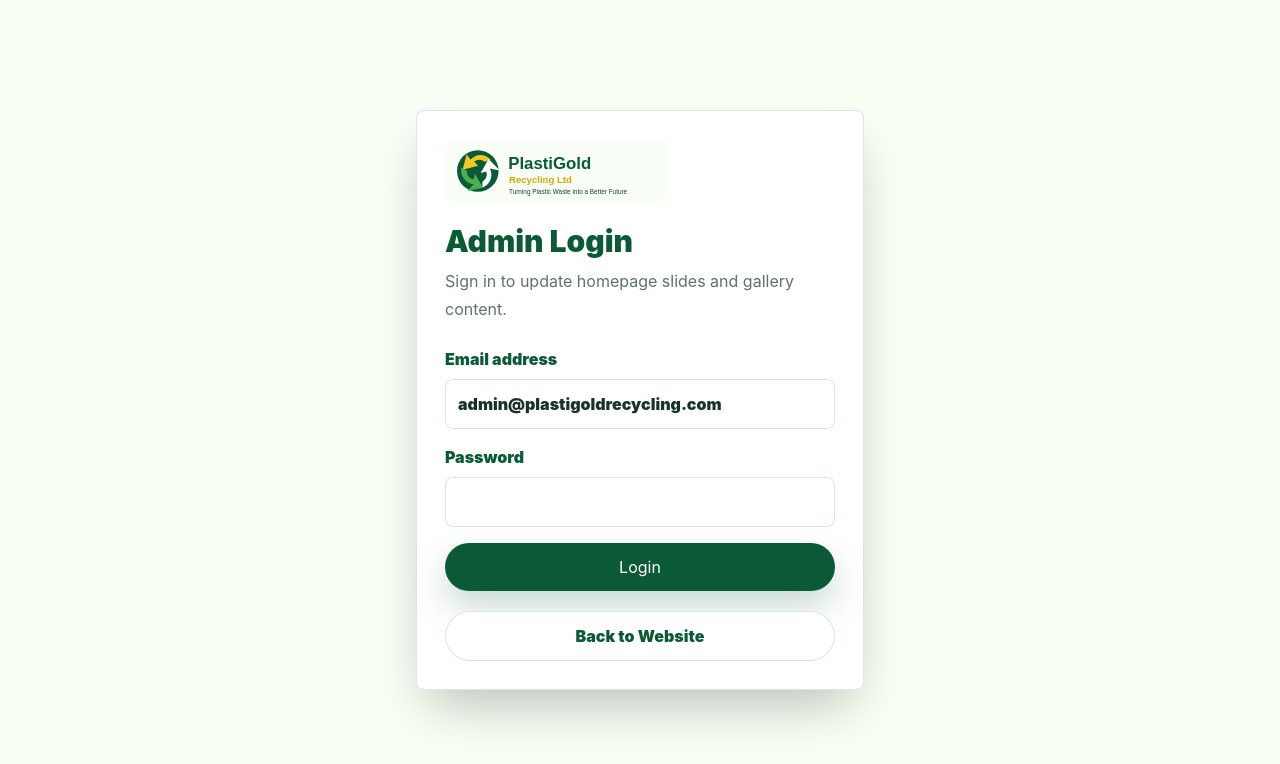
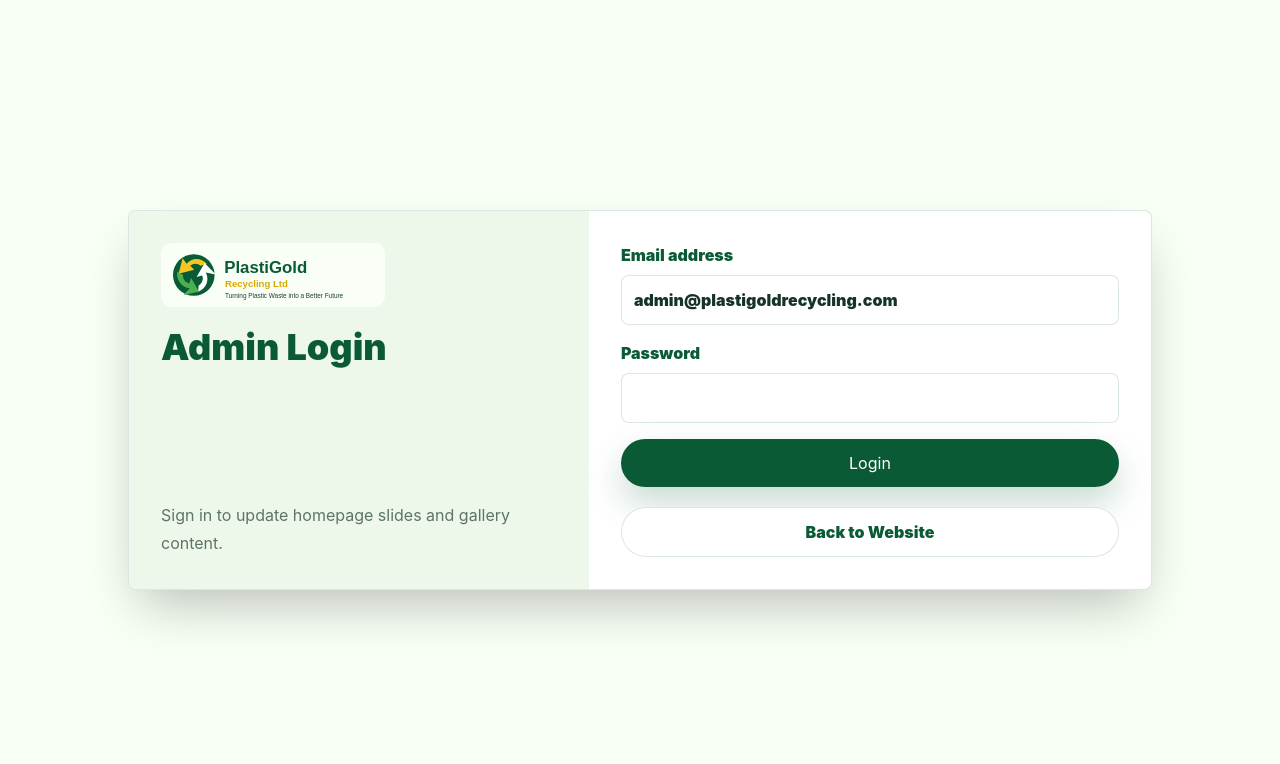
Before and after one commit to Diksir/PlastiGold-Recycling-Ltd, a Next.js app: page /admin in a window 1280 px wide. Shown: the top 764 px of the page. Built offline with nearby package versions, Linux system fonts and the light colour scheme.

Commit message:
Improve responsive admin forms

```diff
--- a/components/AdminPage.jsx
+++ b/components/AdminPage.jsx
@@ -10,8 +10,10 @@ const buttonBase = 'inline-flex min-h-12 items-center justify-center gap-2 round
 const primaryButton = `${buttonBase} bg-brand-green text-white shadow-[0_16px_34px_rgba(10,91,53,0.22)]`;
 const secondaryButton = `${buttonBase} border border-brand-green/15 bg-white text-brand-green`;
 const iconButton = 'grid h-11 w-11 flex-none place-items-center rounded-full border border-brand-green/15 bg-white text-brand-green disabled:cursor-not-allowed disabled:opacity-55';
-const fieldClass = 'min-h-12 w-full rounded-lg border border-brand-green/15 bg-white px-3 py-3 text-brand-ink outline-none focus:border-brand-green';
-const labelClass = 'grid gap-2 font-black text-brand-green';
+const fieldClass = 'min-h-12 w-full min-w-0 rounded-lg border border-brand-green/15 bg-white px-3 py-3 text-brand-ink outline-none focus:border-brand-green';
+const labelClass = 'grid min-w-0 gap-2 font-black text-brand-green';
+const formGridClass = 'grid w-full min-w-0 gap-4';
+const responsiveFormGridClass = `${formGridClass} md:grid-cols-2 lg:grid-cols-[minmax(0,1fr)_minmax(0,1fr)_auto] lg:items-end`;
 
 export default function AdminPage() {
   const [token, setToken] = useState('');
@@ -66,12 +68,17 @@ function AdminLogin({ onLogin }) {
   };
 
   return (
-    <main className="grid min-h-screen place-items-center bg-[#f8fff5] px-4 py-8">
-      <section className="w-full max-w-md rounded-lg border border-brand-green/15 bg-white p-5 shadow-2xl sm:p-7">
+    <main className="grid min-h-screen overflow-x-hidden bg-[#f8fff5] px-4 py-8 sm:px-6 lg:place-items-center lg:px-8">
+      <section className="mx-auto grid w-full max-w-md overflow-hidden rounded-lg border border-brand-green/15 bg-white shadow-2xl md:max-w-3xl lg:max-w-5xl lg:grid-cols-[0.9fr_1.1fr]">
+        <div className="bg-brand-soft p-5 sm:p-7 lg:flex lg:flex-col lg:justify-between lg:p-8">
+          <div>
             <img className="h-16 w-fit" src="/assets/plastigold-logo.svg" alt="PlastiGold Recycling Ltd" />
-        <h1 className="mt-5 text-3xl font-black text-brand-green">Admin Login</h1>
-        <p className="mt-2 leading-7 text-brand-muted">Sign in to update homepage slides and gallery content.</p>
-        <form className="mt-6 grid gap-4" onSubmit={submitLogin}>
+            <h1 className="mt-5 text-3xl font-black text-brand-green sm:text-4xl">Admin Login</h1>
+          </div>
+          <p className="mt-3 max-w-sm leading-7 text-brand-muted lg:mt-10">Sign in to update homepage slides and gallery content.</p>
+        </div>
+        <div className="min-w-0 p-5 sm:p-7 lg:p-8">
+          <form className={formGridClass} onSubmit={submitLogin}>
             <label className={labelClass}>
               Email address
               <input className={fieldClass} value={email} type="email" onChange={(event) => setEmail(event.target.value)} required />
@@ -80,7 +87,7 @@ function AdminLogin({ onLogin }) {
               Password
               <input className={fieldClass} value={password} type="password" onChange={(event) => setPassword(event.target.value)} required />
             </label>
-          <button className={primaryButton} type="submit" disabled={busy}>
+            <button className={`${primaryButton} w-full`} type="submit" disabled={busy}>
               Login
             </button>
           </form>
@@ -88,6 +95,7 @@ function AdminLogin({ onLogin }) {
           <a className={`${secondaryButton} mt-5 w-full`} href="/">
             Back to Website
           </a>
+        </div>
       </section>
     </main>
   );
@@ -146,7 +154,7 @@ function AdminDashboard({ token, onLogout }) {
   };
 
   return (
-    <main className="min-h-screen bg-[#f8fff5] px-4 py-6 sm:px-6 lg:px-12">
+    <main className="min-h-screen overflow-x-hidden bg-[#f8fff5] px-4 py-6 sm:px-6 lg:px-12">
       <section className="mx-auto w-full max-w-7xl">
         <div className="flex flex-col gap-4 sm:flex-row sm:items-center sm:justify-between">
           <a href="/">
@@ -171,7 +179,7 @@ function AdminDashboard({ token, onLogout }) {
         </div>
 
         <AdminSection title="Homepage Text" copy="Change the main company title and tagline displayed on the first screen.">
-          <div className="grid gap-4 md:grid-cols-2 lg:grid-cols-[minmax(0,1fr)_minmax(0,1fr)_auto] lg:items-end">
+          <div className={responsiveFormGridClass}>
             <label className={labelClass}>
               Main title
               <input className={fieldClass} value={heroDraft.title} onChange={(event) => setHeroDraft({ ...heroDraft, title: event.target.value })} />
@@ -210,8 +218,8 @@ function AdminDashboard({ token, onLogout }) {
 
 function AdminSection({ title, copy, children }) {
   return (
-    <section className="mb-6 grid gap-5 rounded-lg border border-brand-green/15 bg-white/80 p-4 shadow-sm sm:p-6">
-      <div>
+    <section className="mb-6 grid min-w-0 gap-5 overflow-hidden rounded-lg border border-brand-green/15 bg-white/80 p-4 shadow-sm sm:p-6">
+      <div className="min-w-0">
         <h2 className="text-2xl font-black text-brand-green">{title}</h2>
         <p className="mt-2 leading-7 text-brand-muted">{copy}</p>
       </div>
@@ -242,7 +250,7 @@ function UploadPanel({ title, buttonText, includeCaption = false, onUpload }) {
   };
 
   return (
-    <form className="grid gap-4 rounded-lg border border-brand-green/15 bg-white p-4 shadow-sm sm:p-6 lg:grid-cols-[auto_minmax(0,1fr)_minmax(0,1fr)_auto] lg:items-end" onSubmit={submitUpload}>
+    <form className="grid min-w-0 gap-4 overflow-hidden rounded-lg border border-brand-green/15 bg-white p-4 shadow-sm sm:p-6 md:grid-cols-2 lg:grid-cols-[auto_minmax(0,1fr)_minmax(0,1fr)_auto] lg:items-end" onSubmit={submitUpload}>
       <div className="flex items-center gap-3 lg:block">
         <ImagePlus className="text-brand-green" size={28} />
         <h3 className="font-black text-brand-green lg:mt-3">{title}</h3>
@@ -257,7 +265,7 @@ function UploadPanel({ title, buttonText, includeCaption = false, onUpload }) {
           <textarea className={`${fieldClass} min-h-24 resize-y`} value={caption} onChange={(event) => setCaption(event.target.value)} placeholder="Text to show below the image" />
         </label>
       )}
-      <div className="grid gap-3">
+      <div className="grid min-w-0 gap-3 md:col-span-2 lg:col-span-1">
         <label className="flex min-h-12 cursor-pointer items-center gap-3 rounded-lg border border-dashed border-brand-green/35 bg-white px-4 py-3 font-black text-brand-green">
           <Upload size={20} />
           <span className="min-w-0 truncate">{selectedFile ? selectedFile.name : 'Choose an image'}</span>
@@ -280,9 +288,9 @@ function SlideAdminItem({ slide, index, total, busy, onMove, onRename, onDelete
   }, [slide.title]);
 
   return (
-    <article className="grid overflow-hidden rounded-lg border border-brand-green/15 bg-white shadow-sm md:grid-cols-[210px_minmax(0,1fr)]">
+    <article className="grid min-w-0 overflow-hidden rounded-lg border border-brand-green/15 bg-white shadow-sm md:grid-cols-[210px_minmax(0,1fr)]">
       <img className="aspect-[1.4] h-full w-full object-cover md:aspect-auto" src={slide.image} alt={slide.title} />
-      <div className="grid gap-4 p-4">
+      <div className="grid min-w-0 gap-4 p-4">
         <label className={labelClass}>
           Slide title
           <input className={fieldClass} value={title} onChange={(event) => setTitle(event.target.value)} />
@@ -306,9 +314,9 @@ function GalleryAdminItem({ item, busy, onSave, onDelete }) {
   }, [item.title, item.caption]);
 
   return (
-    <article className="overflow-hidden rounded-lg border border-brand-green/15 bg-white shadow-sm">
+    <article className="min-w-0 overflow-hidden rounded-lg border border-brand-green/15 bg-white shadow-sm">
       <img className="aspect-[1.25] w-full object-cover" src={item.image} alt={item.title} />
-      <div className="grid gap-4 p-4">
+      <div className="grid min-w-0 gap-4 p-4">
         <label className={labelClass}>
           Title
           <input className={fieldClass} value={draft.title} onChange={(event) => setDraft({ ...draft, title: event.target.value })} />
```
Lines whose indentation alone changed are shown as unchanged.
